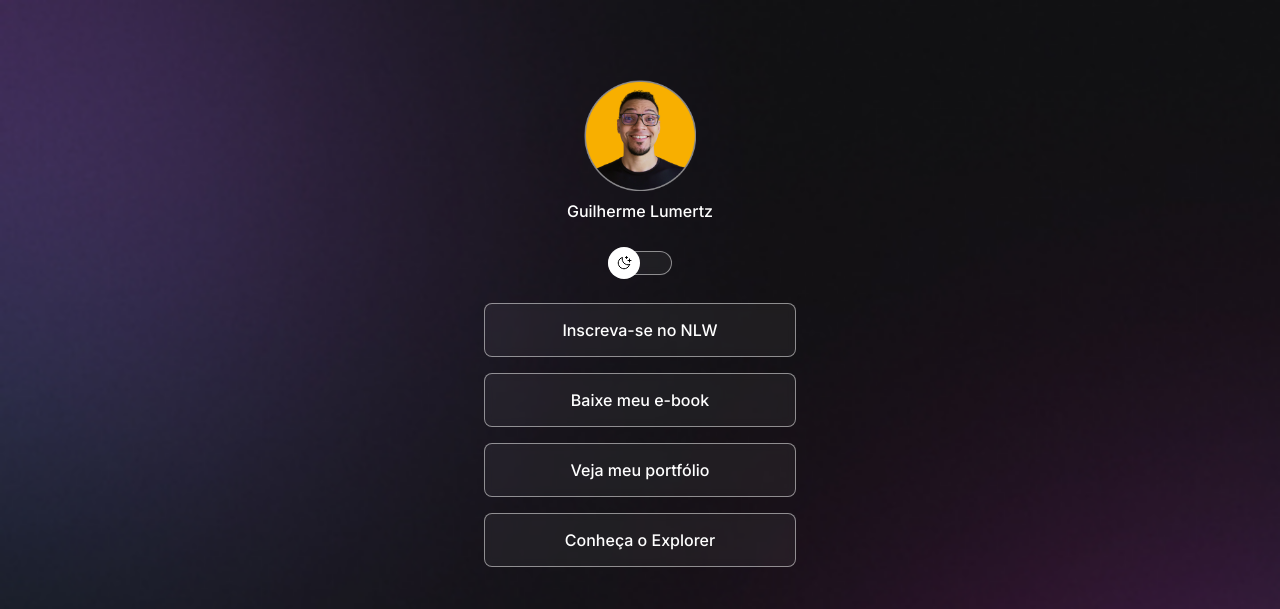
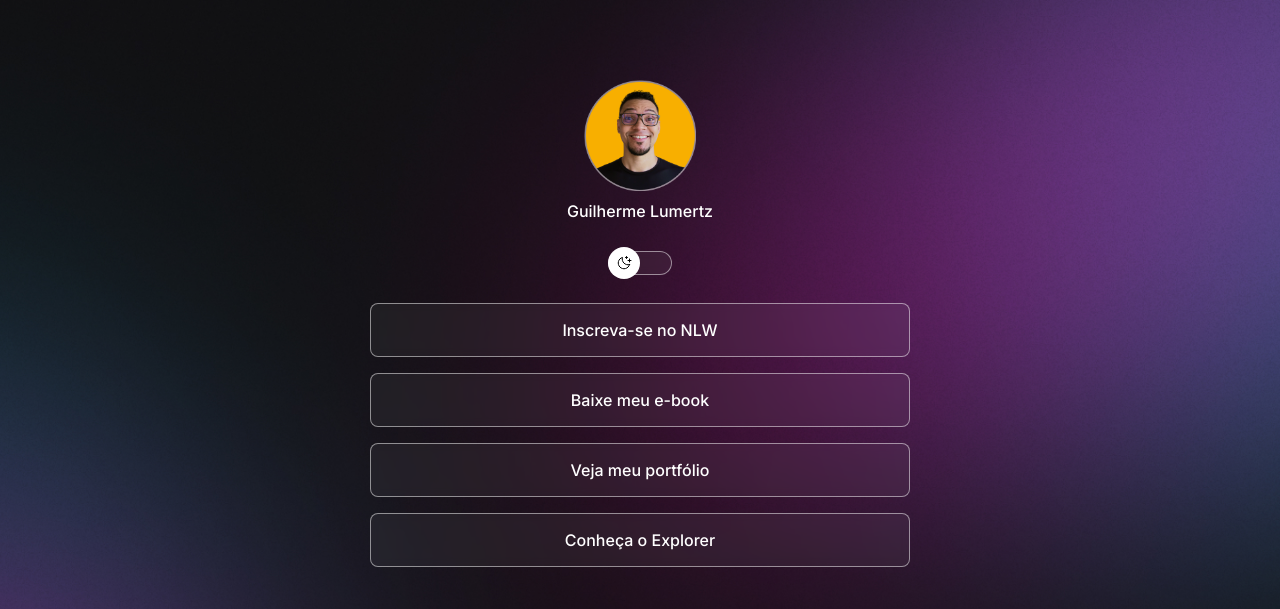
Before and after one commit to lumertz2001/project-personal-links, a plain HTML site: page index.html in a window 1280 px wide. Shown: the top 609 px of the page. Drawn offline with nearby package versions, Linux system fonts and the light colour scheme.

Commit message:
bg changes based on media queries

```diff
--- a/style.css
+++ b/style.css
@@ -26,6 +26,7 @@
 
 body {
   background: var(--bg-url) no-repeat top center/cover;
+  height: 100vh;
 }
 
 body * {
@@ -34,7 +35,8 @@ body * {
 }
 
 #container {
-  width: 360px;
+  width: 100%;
+  max-width: 588px;
   margin: 56px auto 0px;
   padding: 0 24px;
 }
@@ -150,3 +152,13 @@ footer {
   text-align: center;
   font-size: 14px;
 }
+
+/* Media Queries */
+@media (min-width: 700px) {
+  :root {
+    --bg-url: url("./assets/bg-desktop.jpg");
+  }
+  .light {
+    --bg-url: url("./assets/bg-desktop-light.jpg");
+  }
+}
```
